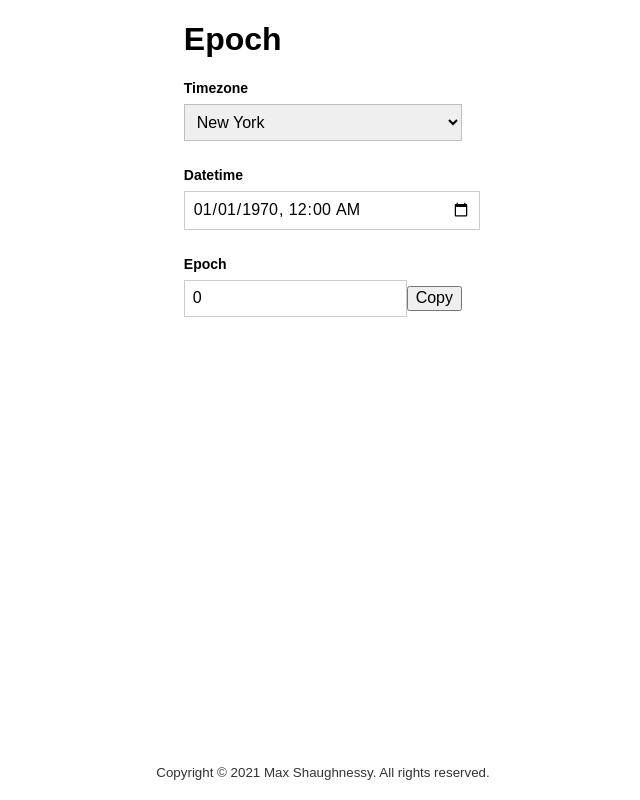
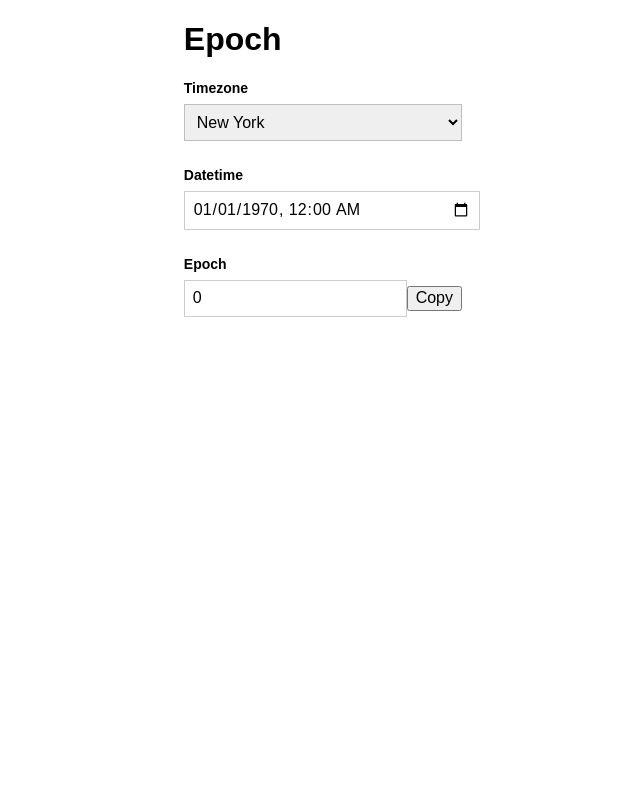
Before and after one commit to mshaugh/Epoch, a Next.js app: page / in a window 1280 px wide. Shown: the whole page, without its empty margins (317-957 px from the left). Built offline with nearby package versions, Linux system fonts and the light colour scheme.

Commit message:
Remove footer

```diff
--- a/src/pages/_app.tsx
+++ b/src/pages/_app.tsx
@@ -5,27 +5,6 @@ import Head from 'next/head';
 import 'tachyons';
 
 const YEAR = new Date().getFullYear();
-
-const Footer = () => (
-    <footer>
-        <p>
-            Copyright &copy; {YEAR} Max Shaughnessy. All rights reserved.
-        </p>
-
-        <style jsx>{`
-            footer {
-                position: absolute;
-                bottom: 0;
-                width: 100vw;
-                font-size: smaller;
-                text-align: center;
-                color: hsl(0, 0%, 20%);
-                padding: 0.5em;
-            }
-        `}</style>
-    </footer>
-);
-
 
 const App = ({ Component, pageProps }: AppProps) => (
     <>
@@ -40,8 +19,6 @@ const App = ({ Component, pageProps }: AppProps) => (
                 <Component {...pageProps} />
             </main>
         </div>
-
-        <Footer />
 
         <style jsx global>{`
             html,
```
